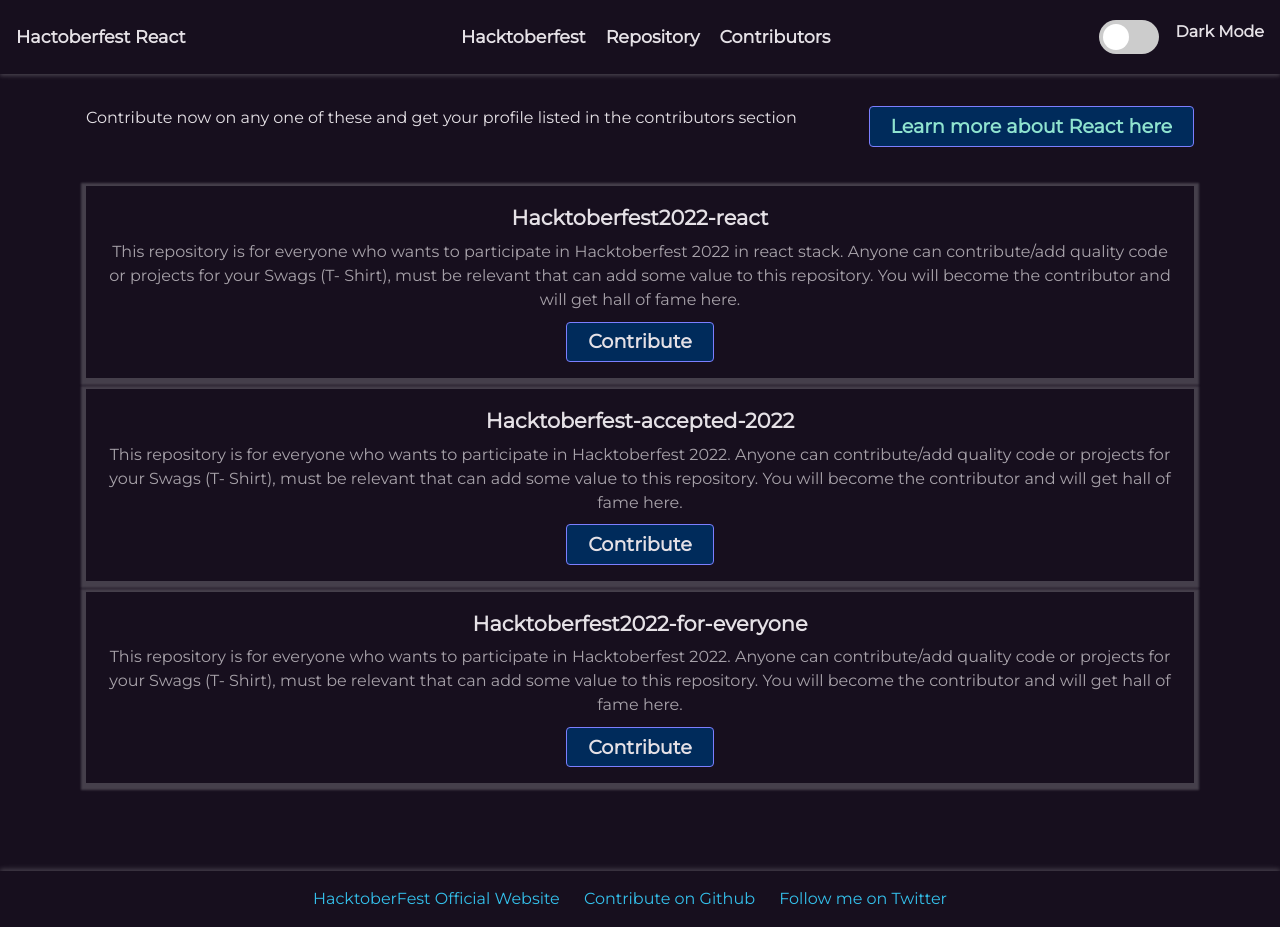
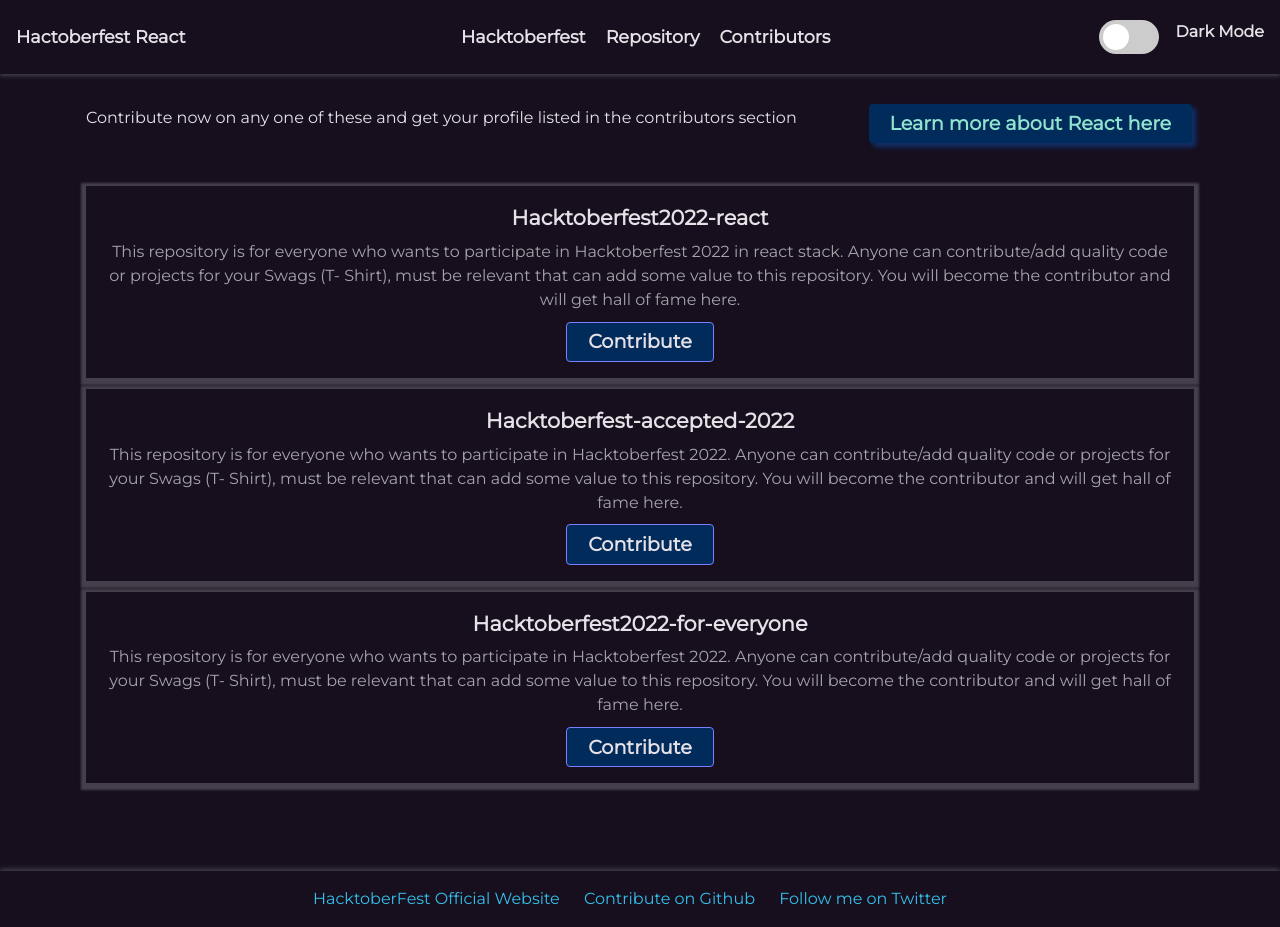
Before and after one commit to dikshantrajput/hacktoberfest-2022-react, a React (Create React App) app: page / in a window 1280 px wide. In both pictures the pointer is over the button "Learn more about React here". Built offline with nearby package versions, Linux system fonts and the light colour scheme.

Commit message:
Added Hover Effect to primary button
I came across your website and i found your React app was amazing but the buttons were looking Simple so i have added amazing shadew effect on Buttons ... Hope You like My work

```diff
--- a/src/styled-components/Buttons/primary/index.css
+++ b/src/styled-components/Buttons/primary/index.css
@@ -15,7 +15,10 @@
 .primary__button:hover {
   /* background: var(--cyan-color); */
   cursor: pointer;
+  transform: translateX(-2px) translateY(-2px);
   transition: all 0.2s;
+  box-shadow: 4px 4px 5px #0071fc59;
+  border: none;
 }
 
 .primary__button:hover a {
```
